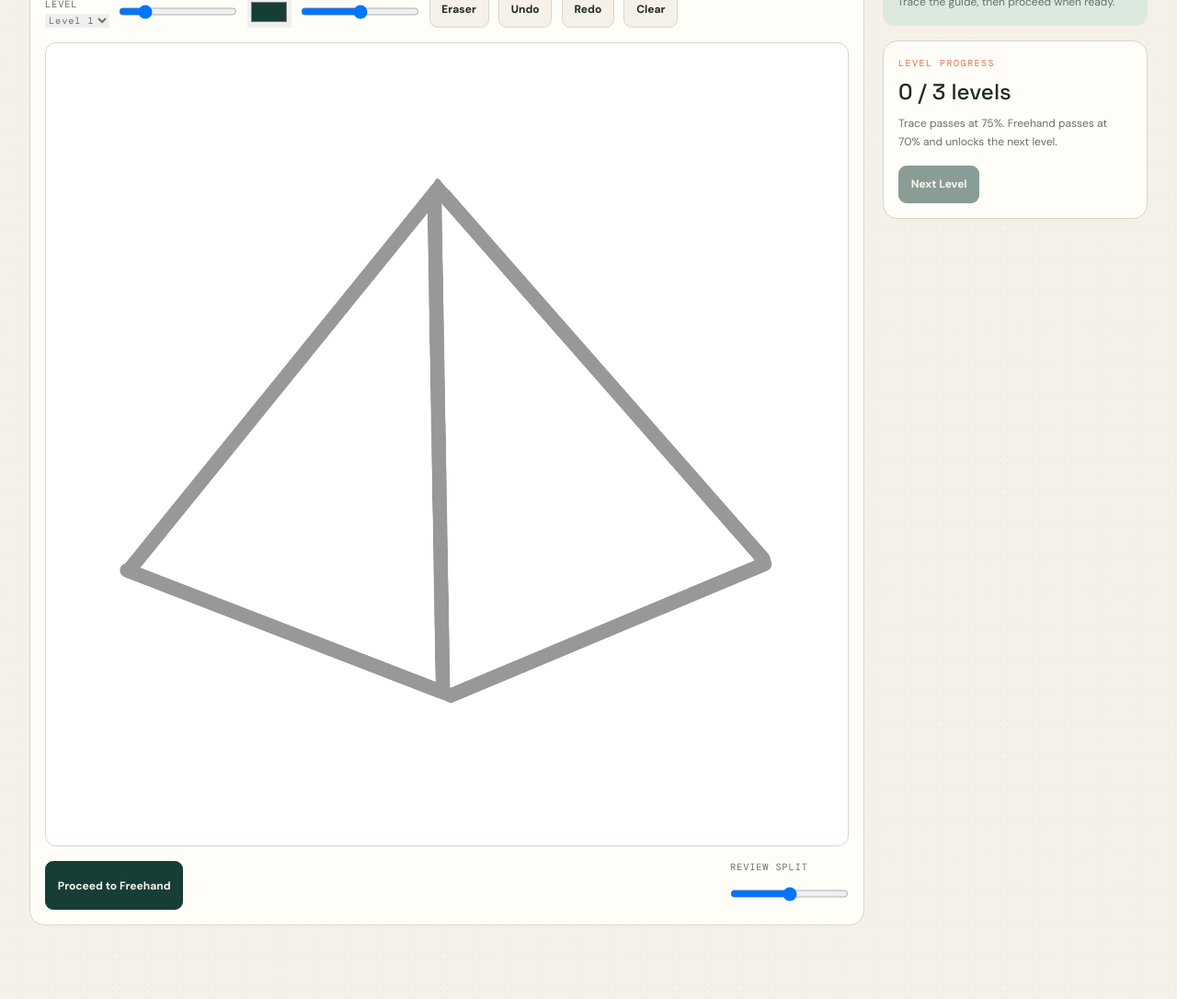
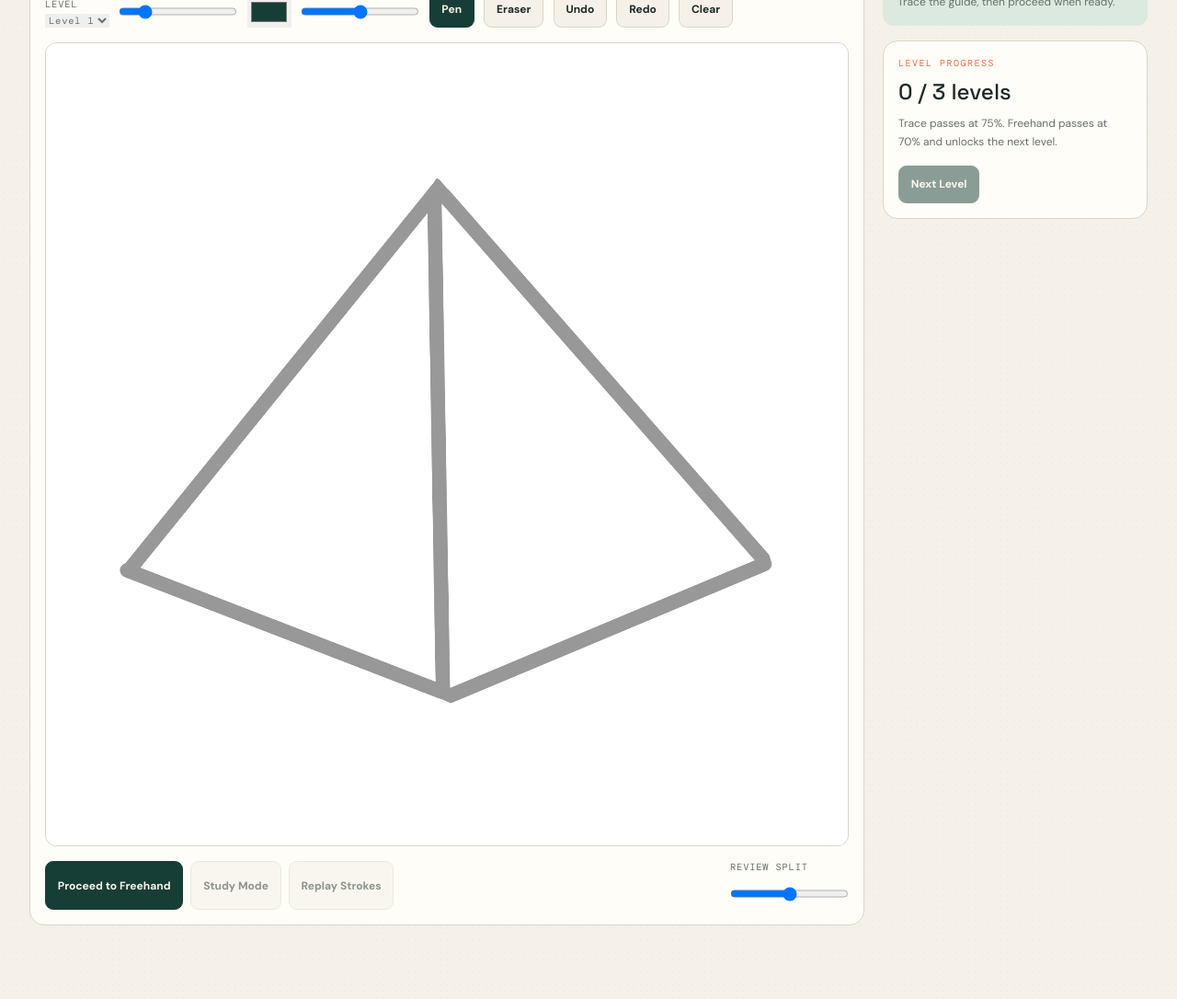
Before and after one commit to Mabayaz/Draw-Flow-, a plain HTML site: page pages/drawing-exercise/form/index.html in a window 1280 px wide. Shown: the part 606-1692 px from the top of the page at 92% size. Drawn offline with nearby package versions, Linux system fonts and the light colour scheme.

Commit message:
Auto-commit: 2026-09-24 01:01:59

```diff
--- a/pages/drawing-exercise/form/index.html
+++ b/pages/drawing-exercise/form/index.html
@@ -61,10 +61,10 @@
             <label class="challenge-field">Brush size<input id="form-brush-size" type="range" min="2" max="24" value="6" aria-label="Brush size"></label>
             <label class="challenge-field">Color<input id="form-brush-color" type="color" value="#173e36" aria-label="Brush color"></label>
             <label class="challenge-field">Trace opacity<input id="form-trace-opacity" type="range" min=".3" max=".5" step=".05" value=".4" aria-label="Trace opacity"></label>
-            <button id="form-eraser" class="challenge-button" type="button">Eraser</button><button id="form-undo" class="challenge-button" type="button">Undo</button><button id="form-redo" class="challenge-button" type="button">Redo</button><button id="form-clear" class="challenge-button" type="button">Clear</button>
+            <button id="form-pen" class="challenge-button primary" type="button">Pen</button><button id="form-eraser" class="challenge-button" type="button">Eraser</button><button id="form-undo" class="challenge-button" type="button">Undo</button><button id="form-redo" class="challenge-button" type="button">Redo</button><button id="form-clear" class="challenge-button" type="button">Clear</button>
           </div>
           <div class="canvas-wrap mt-4"><canvas id="form-guide-canvas" aria-hidden="true"></canvas><canvas id="form-drawing-canvas" aria-label="Form drawing canvas"></canvas><canvas id="form-difference-canvas" aria-hidden="true"></canvas></div>
-          <div class="challenge-actions"><button id="form-submit" class="challenge-button primary" type="button">Proceed to Freehand</button><label class="challenge-field ml-auto">Review split<input id="form-review-split" type="range" min="0" max="100" value="50" aria-label="Review comparison split"></label></div>
+          <div class="challenge-actions"><button id="form-submit" class="challenge-button primary" type="button">Proceed to Freehand</button><button id="form-study-mode" class="challenge-button" type="button" disabled>Study Mode</button><button id="form-replay" class="challenge-button" type="button" disabled>Replay Strokes</button><label class="challenge-field ml-auto">Review split<input id="form-review-split" type="range" min="0" max="100" value="50" aria-label="Review comparison split"></label></div>
         </div>
         <aside class="grid content-start gap-4">
           <div class="score-box"><span class="font-mono-draw text-[10px] uppercase tracking-[.15em] text-muted-foreground">Accuracy</span><strong id="form-score">--%</strong><p id="form-message" class="mt-2 text-xs leading-5 text-muted-foreground">Trace the guide, then proceed when ready.</p></div>
```
